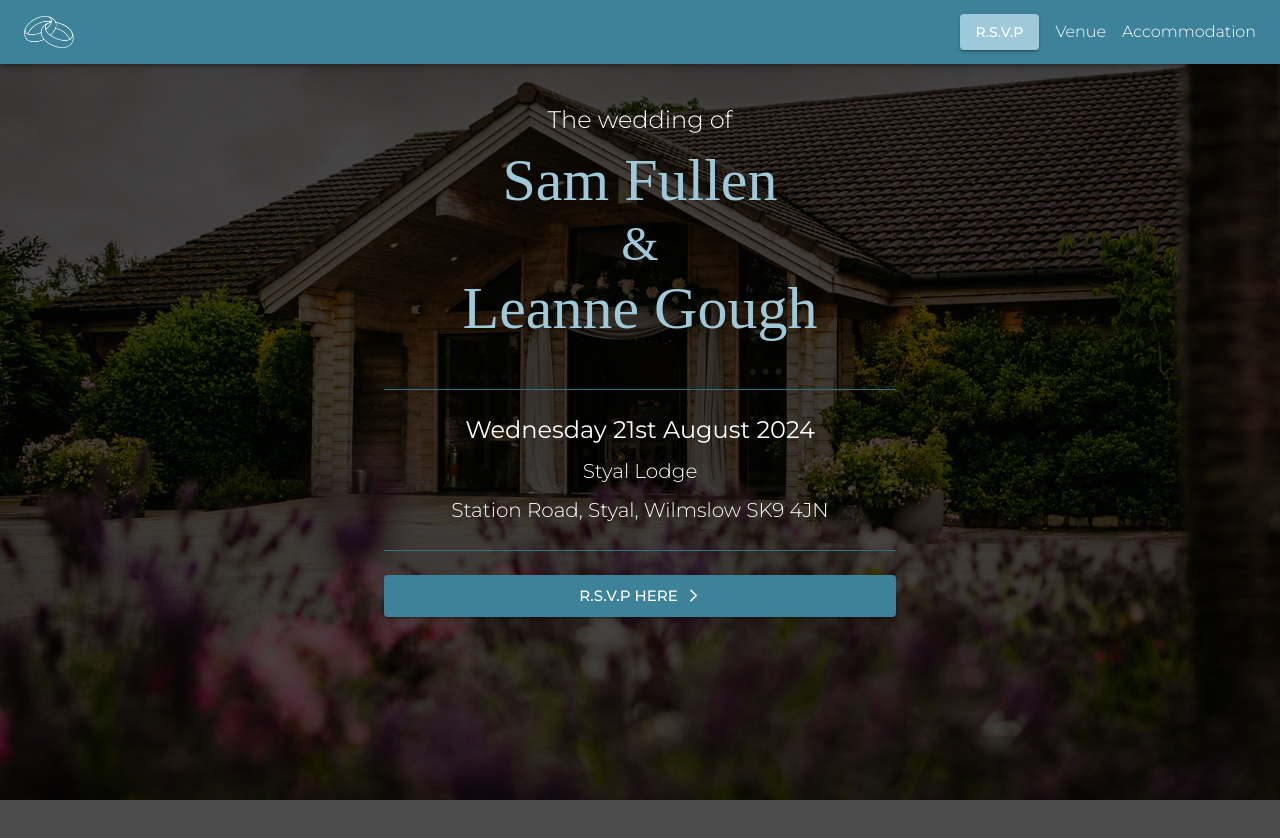
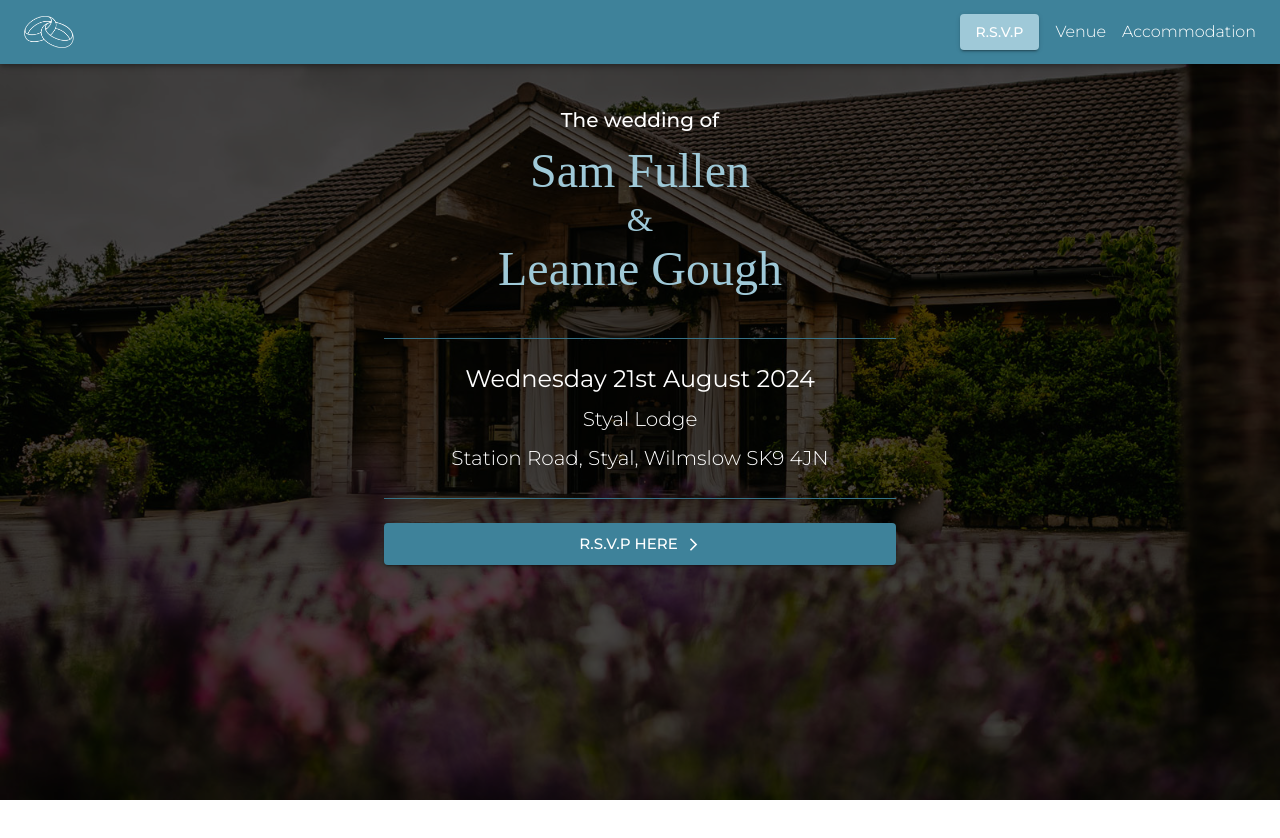
Before and after one commit to Sfullen96/wedding, a React (Create React App) app: page / in a window 1280 px wide. Shown: the top 838 px of the page. After the commit the page ends 800 px from the top, so only its background shows below. Built offline with nearby package versions, Linux system fonts and the light colour scheme; sample sign-in values are in the browser's storage; a web font is replaced by a local one.

Commit message:
meta tag changes

```diff
--- a/package.json
+++ b/package.json
@@ -11,6 +11,7 @@
     "@testing-library/jest-dom": "^5.17.0",
     "@testing-library/react": "^13.4.0",
     "@testing-library/user-event": "^13.5.0",
+    "add-to-calendar-button-react": "^2.5.7",
     "react": "^18.2.0",
     "react-dom": "^18.2.0",
     "react-router-dom": "^6.21.1",
--- /dev/null
+++ b/src/Components/AddToCalendar.js
@@ -0,0 +1,28 @@
+import React from "react";
+import { AddToCalendarButton } from "add-to-calendar-button-react";
+import { Box, useTheme } from "@mui/material";
+
+const AddToCalendar = () => {
+  const theme = useTheme();
+
+  return (
+    <Box pt={2}>
+      <AddToCalendarButton
+        name="Sam and Leanne's wedding"
+        startDate="2024-08-21"
+        startTime="12:00"
+        endDate="2024-08-22"
+        endTime="00:30"
+        options={["Google", "Microsoft365", "Apple"]}
+        timeZone="Europe/London"
+        location="Styal Lodge, Station Road, Styal, Wilmslow SK9 4JN"
+        size="3"
+        trigger="hover"
+        styleDark={`--btn-background: ${theme.palette.secondary.main};--btn-text: #fff;--font:"Monsterrat"; --btn-border: #a8a8a8;`}
+        styleLight={`--btn-background: ${theme.palette.secondary.main};--btn-text: #fff;--font:"Monsterrat"; --btn-border: #a8a8a8;`}
+      />
+    </Box>
+  );
+};
+
+export default AddToCalendar;
--- a/src/Components/Home.js
+++ b/src/Components/Home.js
@@ -1,10 +1,10 @@
 import React from "react";
 import { Box, Button, Divider, Typography } from "@mui/material";
 import ArrowForwardIosIcon from "@mui/icons-material/ArrowForwardIos";
-import styalOutside from "../images/styal-outside.jpg";
 import styled from "@emotion/styled";
 import useIsMobile from "../Hooks/useIsMobile";
 import { Link } from "react-router-dom";
+import AddToCalendar from "./AddToCalendar";
 
 const StyledTypography = styled(Typography)`
   color: #fff;
@@ -23,18 +23,18 @@ const Home = () => {
       textAlign="center"
       pt={5}
     >
-      <StyledTypography gutterBottom variant="h5">
+      <StyledTypography gutterBottom variant={isMobile ? "body1" : "h6"}>
         The wedding of
       </StyledTypography>
       <Typography
-        variant="h2"
+        variant={isMobile ? "h4" : "h3"}
         color="secondary"
         sx={{ fontFamily: "Petit Formal Script" }}
       >
         Sam Fullen
       </Typography>
       <Typography
-        variant="h3"
+        variant={isMobile ? "h5" : "h4"}
         sx={{ fontFamily: "Petit Formal Script" }}
         color="secondary"
       >
@@ -42,7 +42,7 @@ const Home = () => {
       </Typography>
       <Typography
         gutterBottom
-        variant="h2"
+        variant={isMobile ? "h4" : "h3"}
         color="secondary"
         sx={{ fontFamily: "Petit Formal Script" }}
       >
@@ -57,12 +57,20 @@ const Home = () => {
       >
         Wednesday 21st August 2024
       </StyledTypography>
-      <StyledTypography variant="h6" sx={{ fontWeight: 300 }} gutterBottom>
+      <StyledTypography
+        variant={isMobile ? "body1" : "h6"}
+        sx={{ fontWeight: 300 }}
+        gutterBottom
+      >
         Styal Lodge
       </StyledTypography>
-      <StyledTypography variant="h6" sx={{ fontWeight: 300 }}>
+      <StyledTypography
+        variant={isMobile ? "body1" : "h6"}
+        sx={{ fontWeight: 300 }}
+      >
         Station Road, Styal, Wilmslow SK9 4JN
       </StyledTypography>
+      {/* <AddToCalendar /> */}
       {/* <iframe
           src="https://www.google.com/maps/d/u/0/embed?mid=1GPsEmHfkP4RhIypP_zXbf75W0l0lEp8&ehbc=2E312F&noprof=1"
           width="640"
--- a/src/Components/Layout.js
+++ b/src/Components/Layout.js
@@ -159,6 +159,7 @@ const Layout = ({ children, header }) => {
           width: "100%",
           minHeight: `calc(100vh - ${headerHeight})`,
           position: "relative",
+          paddingBottom: 3,
         }}
         zIndex="0"
         mt={headerHeight}
@@ -170,7 +171,7 @@ const Layout = ({ children, header }) => {
           top="0"
           left="0"
           bgcolor="rgba(0,0,0,0.7)"
-          minHeight="100vh"
+          minHeight="100%"
           zIndex="1"
         />
         {children}
```
Also changed, not shown: 1 other file (tests, documents, lock files or other folders).
